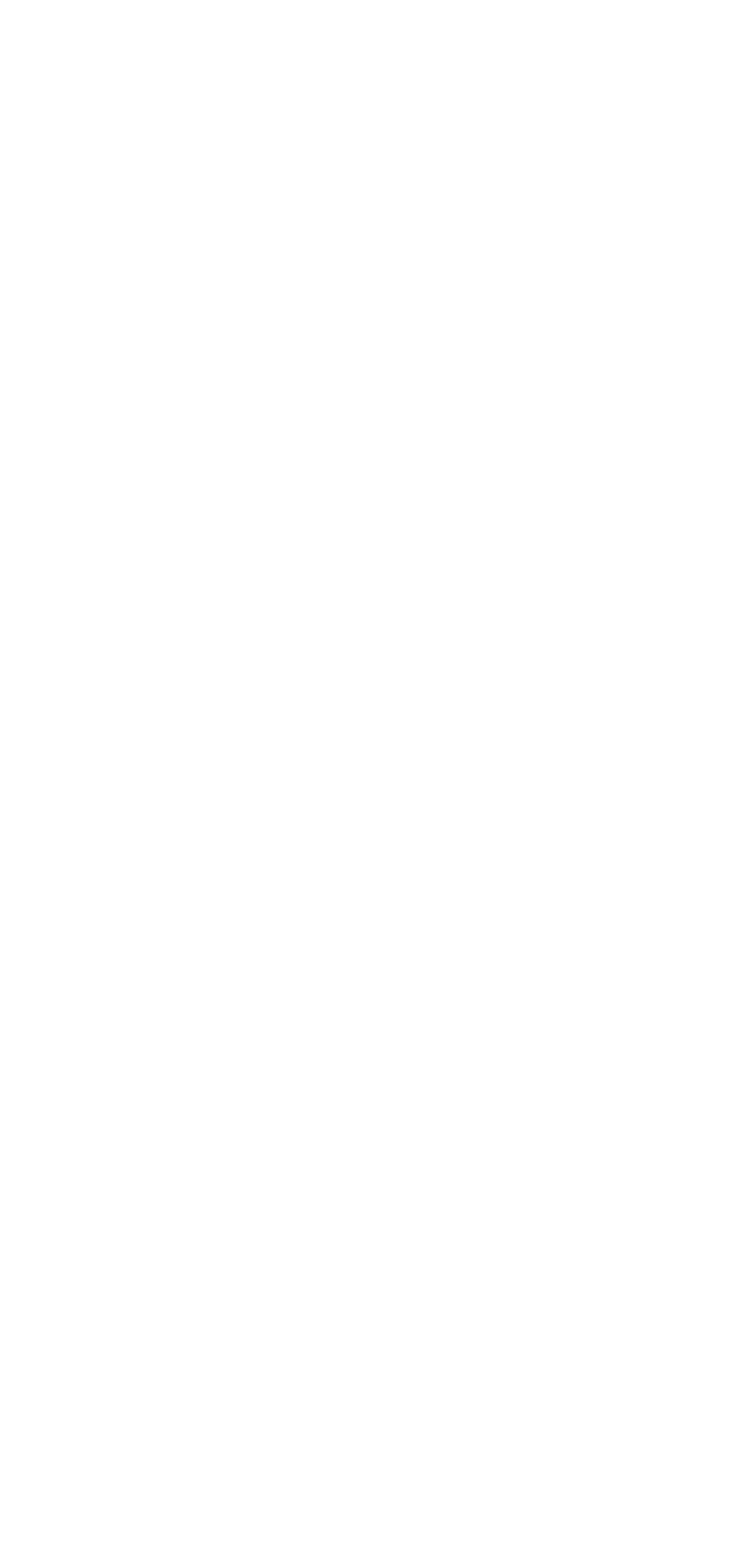
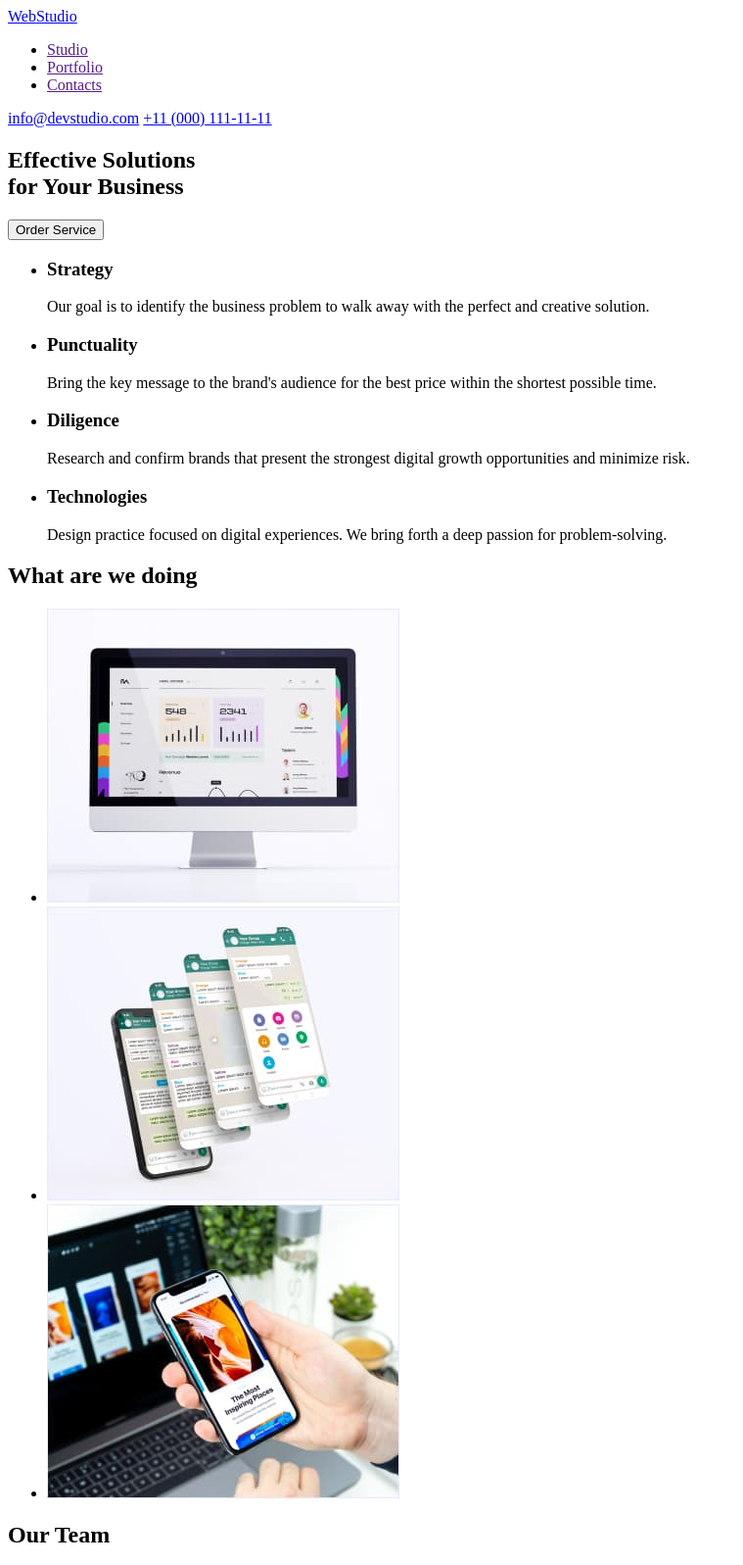
Before and after one commit to Nastia3006/goit-markup-hw-01, a plain HTML site: page index.html in a window 1280 px wide. Shown: the top 1597 px of the page at 98% size, without its empty margins (0-759 px from the left). Before the commit the page ends 800 px from the top, so only its background shows below. Drawn offline with Linux system fonts and the light colour scheme.

Commit message:
index.html

```diff
--- a/index.html
+++ b/index.html
@@ -7,6 +7,100 @@
     <title>Document</title>
 </head>
 <body>
+<!--Header section-->
+    <header>
+        <nav>
+        <a href="/">
+            Web<span>Studio</span>
+        </a>
+        <ul>
+            <li><a href="">Studio</a></li>
+            <li><a href="">Portfolio</a></li>
+            <li><a href="">Contacts</a></li>
+        </ul>
+    </nav>
+        <a href="mailto:info@devstudio.com">info@devstudio.com</a>
+        <a href="tel:+11(000)111-11-11">+11 (000) 111-11-11</a>
+    </header>
 
+
+    <main>
+        <!--Section1-->
+<div>
+<section>
+ <h1>Effective Solutions <br/> for Your Business</h1>
+<button type="button">Order Service</button>
+</section>
+    </div>
+<ul>
+<li>
+    <section>
+    <h3>Strategy</h3>
+    <p>Our goal is to identify the business
+        problem to walk away with the perfect and creative solution. </p>
+</li>
+<li>
+    <h3>Punctuality</h3>
+    <p>Bring the key message to the brand's audience for the best price within the shortest possible time.</p>
+</li>
+<li>
+    <h3>Diligence</h3>
+    <p>Research and confirm brands that present the strongest digital growth opportunities and minimize risk.</p>
+</li>
+<li>
+    <h3>Technologies</h3>
+    <p>Design practice focused on digital experiences. We bring forth a deep passion for problem-solving.</p>
+</li>
+</ul>
+
+<h2>What are we doing</h2>
+<ul>
+    <li>
+        <img src="./images/MCimage1 (1).jpg" alt="img1" width="360" height="300">
+    </li>
+    <li>
+        <img src="./images/MCimg2 (1).jpg" alt="img2" width="360" height="300">
+    </li>
+    <li>
+        <img src="./images/MCimg3 (1).jpg" alt="img3" width="360" height="300">
+    </li>
+</ul>
+</section>
+<!--Section2-->
+<section>
+    <h2>Our Team</h2>
+    <ul>
+        <li>
+            <img src="images/imgMark (1).jpg" alt="Mark" width="264" height="260">
+            <h3>Mark Guerrero</h3>
+            <p>Product Designer</p>
+        </li>
+        <li>
+            <img src="images/imgTom (1).jpg" alt="Tom" width="264" height="260">
+            <h3>Tom Ford</h3>
+            <p>Frontend Developer</p>
+        </li>
+        <li>
+            <img src="images/imgCamila (1).jpg" alt="Camila" width="264" height="260">
+            <h3>Camila Garcia</h3>
+            <p>Marketing</p>
+        </li>
+        <li>
+            <img src="images/imgDaniel (1).jpg" alt="Daniel" width="264" height="260">
+            <h3>Daniel Wilson</h3>
+            <p>UI Designer</p>
+        </li>
+    </ul>
+</section>
+
+    </main>
+
+    <!--Footer-->
+    <footer>
+        <a href="/">
+            Web<span>Studio</span>
+        </a>
+        <p>Increase the flow of customers and sales for your business with digital marketing & growth solutions.</p>
+    </footer>
 </body>
 </html>
```
Also changed, not shown: images/MCimage1 (1).jpg (added), images/MCimg2 (1).jpg (added), images/MCimg3 (1).jpg (added), images/imgCamila (1).jpg (added), images/imgDaniel (1).jpg (added), images/imgMark (1).jpg (added), images/imgTom (1).jpg (added).
